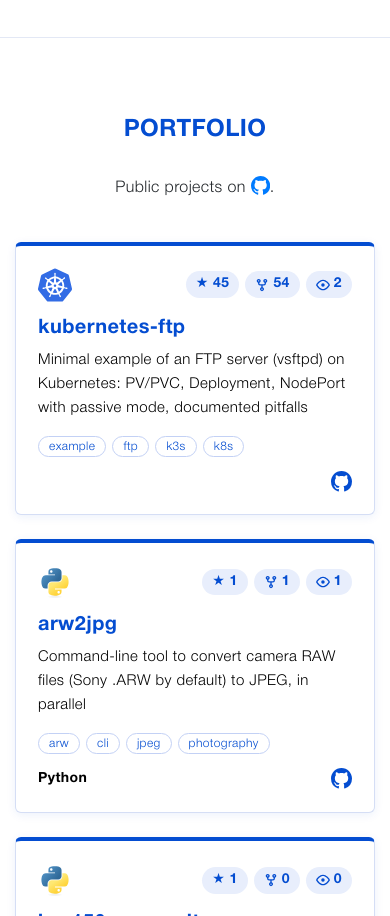
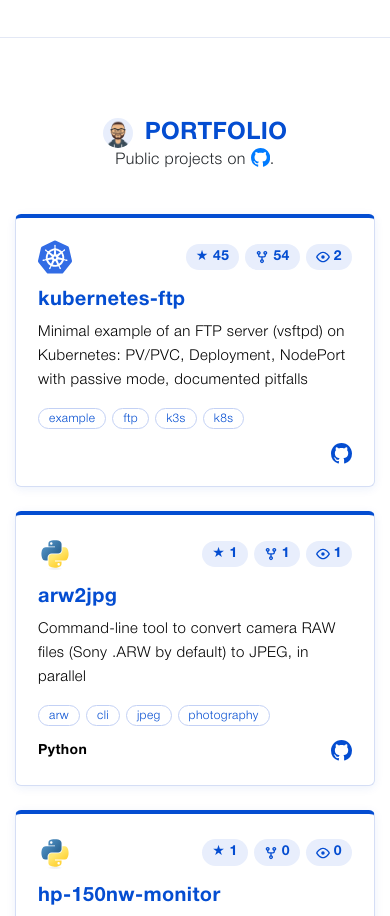
Before and after one commit to aledv/divanni.me, a website: page index.html in a window 390 px wide. Shown: the part 3896-4812 px from the top of the page. Drawn offline with nearby package versions, Linux system fonts and the light colour scheme; a web font is replaced by a local one.

Commit message:
Portfolio heading: small round avatar (img/image.png, same file as the first panel) left of the title, centered as a block, desktop and mobile

```diff
--- a/css/media.css
+++ b/css/media.css
@@ -209,6 +209,15 @@
         font-size: clamp(18px, 3.2vh, 34px);
     }
 
+    .portfolio-heading {
+        gap: clamp(8px, 1.6vh, 16px);
+    }
+
+    .portfolio-avatar {
+        width: clamp(26px, 4.6vh, 48px);
+        height: clamp(26px, 4.6vh, 48px);
+    }
+
     .portfolio-intro {
         margin-bottom: 0;
         font-size: clamp(12px, 1.8vh, 20px);
--- a/css/style.css
+++ b/css/style.css
@@ -571,6 +571,29 @@ h2{
     font-size:24px
 }
 
+.portfolio-heading{
+    display:flex;
+    align-items:center;
+    justify-content:center;
+    gap:12px
+}
+
+.portfolio-heading .portfolio-title{
+    width:auto;
+    margin:0;
+    padding-bottom:0
+}
+
+.portfolio-avatar{
+    flex:none;
+    width:30px;
+    height:30px;
+    object-fit:cover;
+    object-position:50% 20%;
+    background:#e8eefc;
+    border-radius:50%
+}
+
 .portfolio-intro{
     text-align:center;
     margin-bottom:40px
--- a/index.html
+++ b/index.html
@@ -13,9 +13,9 @@
       <link rel="stylesheet" href="css/font-awesome.min.css?v=fb24389a">
       <!-- DEVICON -->
       <link rel="stylesheet" href="https://cdn.jsdelivr.net/gh/konpa/devicon@df6431e323547add1b4cf45992913f15286456d3/devicon.min.css">
-      <link rel="stylesheet" href="css/style.css?v=84421e71">
+      <link rel="stylesheet" href="css/style.css?v=9656592a">
       <!-- MEDIA-->
-      <link rel="stylesheet" href="css/media.css?v=7a53743d">
+      <link rel="stylesheet" href="css/media.css?v=f6ef52e2">
       <link rel="icon" href="img/fav32.ico">
       <link rel="canonical" href="https://divanni.me/">
       <meta property="og:type" content="profile">
@@ -265,7 +265,10 @@
          <div id="particles-portfolio" class="particles-portfolio" aria-hidden="true"></div>
          <div class="container">
             <div class="portfolio-head">
+            <div class="portfolio-heading">
+            <img class="portfolio-avatar" src="img/image.png" alt="" width="528" height="560">
             <h2 class="portfolio-title titleText">Portfolio</h2>
+            </div>
             <p class="portfolio-intro">Public projects on <a class="github-mark" href="https://github.com/aledv" target="_blank" rel="noopener" title="GitHub" aria-label="GitHub"><svg viewBox="0 0 16 16" role="img" aria-hidden="true"><path d="M8 0c4.42 0 8 3.58 8 8a8.013 8.013 0 0 1-5.45 7.59c-.4.08-.55-.17-.55-.38 0-.27.01-1.13.01-2.2 0-.75-.25-1.23-.54-1.48 1.78-.2 3.65-.88 3.65-3.95 0-.88-.31-1.59-.82-2.15.08-.2.36-1.02-.08-2.12 0 0-.67-.22-2.2.82-.64-.18-1.32-.27-2-.27-.68 0-1.36.09-2 .27-1.53-1.03-2.2-.82-2.2-.82-.44 1.1-.16 1.92-.08 2.12-.51.56-.82 1.28-.82 2.15 0 3.06 1.86 3.75 3.64 3.95-.23.2-.44.55-.51 1.07-.46.21-1.61.55-2.33-.66-.15-.24-.6-.83-1.23-.82-.67.01-.27.38.01.53.34.19.73.9.82 1.13.16.45.68 1.31 2.69.94 0 .67.01 1.3.01 1.49 0 .21-.15.45-.55.38A7.995 7.995 0 0 1 0 8c0-4.42 3.58-8 8-8Z"/></svg></a>.</p>
             </div>
             <div class="repo-grid" id="repo-grid">
```
